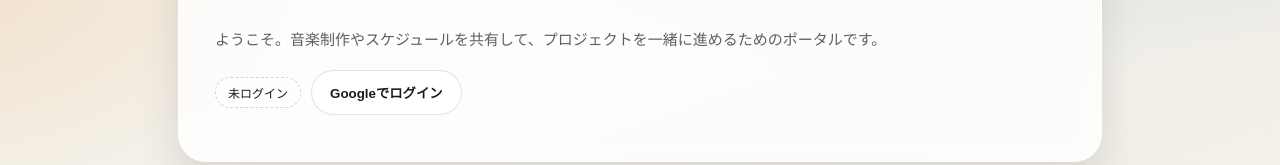
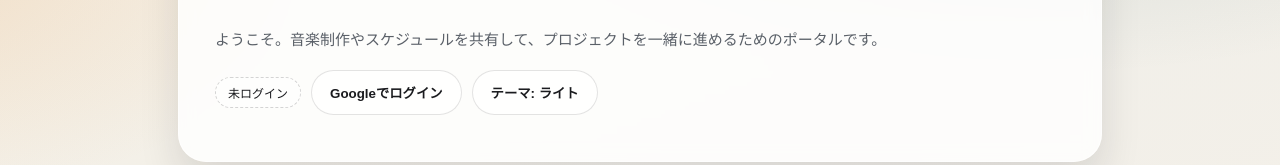
Before and after one commit to momijimugi/music-sheet, a plain HTML site: page index.html in a window 1280 px wide. Shown: the part 204-369 px from the top of the page. Drawn offline with Linux system fonts and the light colour scheme.

Commit message:
deploy: f5e74253dddadc75ebd749ca4615f9d792c19d14

```diff
--- a/index.html
+++ b/index.html
@@ -348,6 +348,7 @@
         <span id="userPill" class="pill">&#x672A;&#x30ED;&#x30B0;&#x30A4;&#x30F3;</span>
         <button id="btnLogin" class="btn ghost" type="button">Google&#x3067;&#x30ED;&#x30B0;&#x30A4;&#x30F3;</button>
         <button id="btnLogout" class="btn ghost" type="button" style="display:none;">&#x30ED;&#x30B0;&#x30A2;&#x30A6;&#x30C8;</button>
+        <button id="btnThemeToggle" class="btn ghost" type="button" aria-label="テーマ切り替え"></button>
       </div>
       <div class="actions">
         <a id="adminLink" class="btn primary" href="./admin.html" style="display:none;">&#x7BA1;&#x7406;&#x753B;&#x9762;&#x3078;</a>
```
